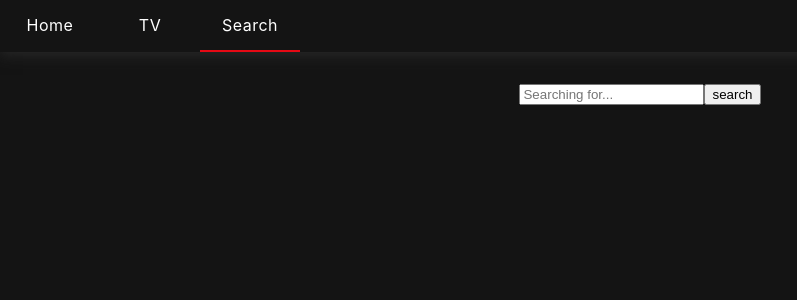
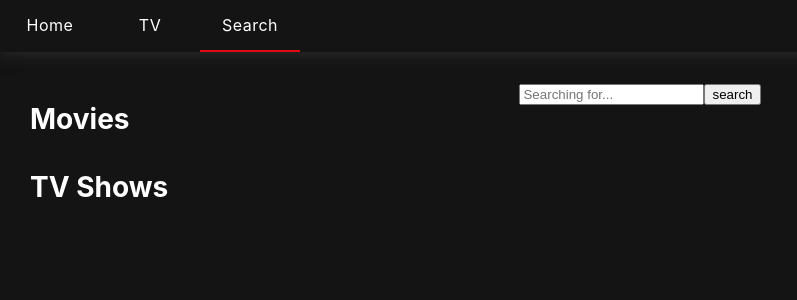
Before and after one commit to ro-ssang/nomflix, a React app: page /search in a window 1280 px wide. Shown: the top 300 px of the page, without its empty margins (0-797 px from the left). Built offline with nearby package versions, Linux system fonts and the light colour scheme.

Commit message:
Update search component - poster lists

```diff
--- a/src/pages/Search/SearchPresenter.jsx
+++ b/src/pages/Search/SearchPresenter.jsx
@@ -2,10 +2,32 @@ import MainWrapper from '@layouts/Main';
 import React from 'react';
 import styled from 'styled-components';
 import PropTypes from 'prop-types';
+import Loader from '@components/Loader';
+import Poster from '@components/Poster';
 
 const SearchForm = styled.form``;
 const SeacrhInput = styled.input``;
 const SearchButton = styled.button``;
+const SectionWrapper = styled.section`
+  padding: 0 30px;
+  width: 100%;
+  max-width: 1440px;
+  &:not(:last-child) {
+    margin-bottom: 24px;
+  }
+`;
+const SectionTitle = styled.h2`
+  margin-bottom: 16px;
+  font-size: 28px;
+  font-weight: 700;
+`;
+const PosterList = styled.ul`
+  display: grid;
+  grid-template-columns: repeat(auto-fit, minmax(200px, auto));
+  grid-auto-rows: 300px;
+  gap: 20px;
+`;
+const PosterItem = styled.li``;
 
 const SearchPresenter = ({ term, onChange, onSubmit, loading, movies, shows, error }) => {
   return (
@@ -14,6 +36,36 @@ const SearchPresenter = ({ term, onChange, onSubmit, loading, movies, shows, err
         <SeacrhInput type="text" placeholder="Searching for..." value={term} onChange={onChange} />
         <SearchButton type="submit">search</SearchButton>
       </SearchForm>
+      {loading ? (
+        <Loader />
+      ) : (
+        <>
+          <SectionWrapper>
+            <SectionTitle>Movies</SectionTitle>
+            <PosterList>
+              {movies &&
+                movies.length > 0 &&
+                movies.map((movie) => (
+                  <PosterItem key={movie.id}>
+                    <Poster title={movie.title} imgUrl={movie.poster_path} rating={movie.vote_average} />
+                  </PosterItem>
+                ))}
+            </PosterList>
+          </SectionWrapper>
+          <SectionWrapper>
+            <SectionTitle>TV Shows</SectionTitle>
+            <PosterList>
+              {shows &&
+                shows.length > 0 &&
+                shows.map((show) => (
+                  <PosterItem key={show.id}>
+                    <Poster title={show.name} imgUrl={show.poster_path} rating={show.vote_average} />
+                  </PosterItem>
+                ))}
+            </PosterList>
+          </SectionWrapper>
+        </>
+      )}
     </MainWrapper>
   );
 };
```
